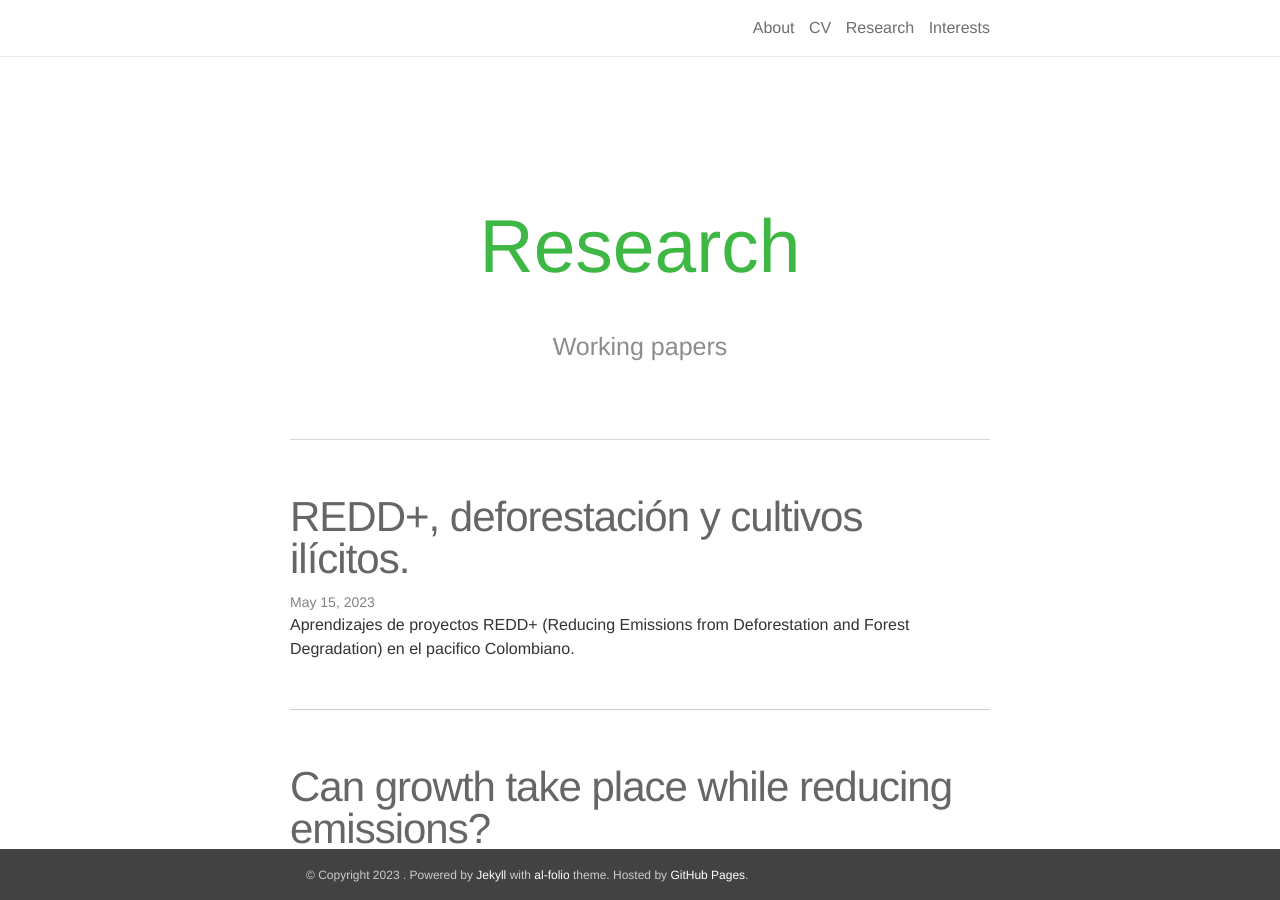
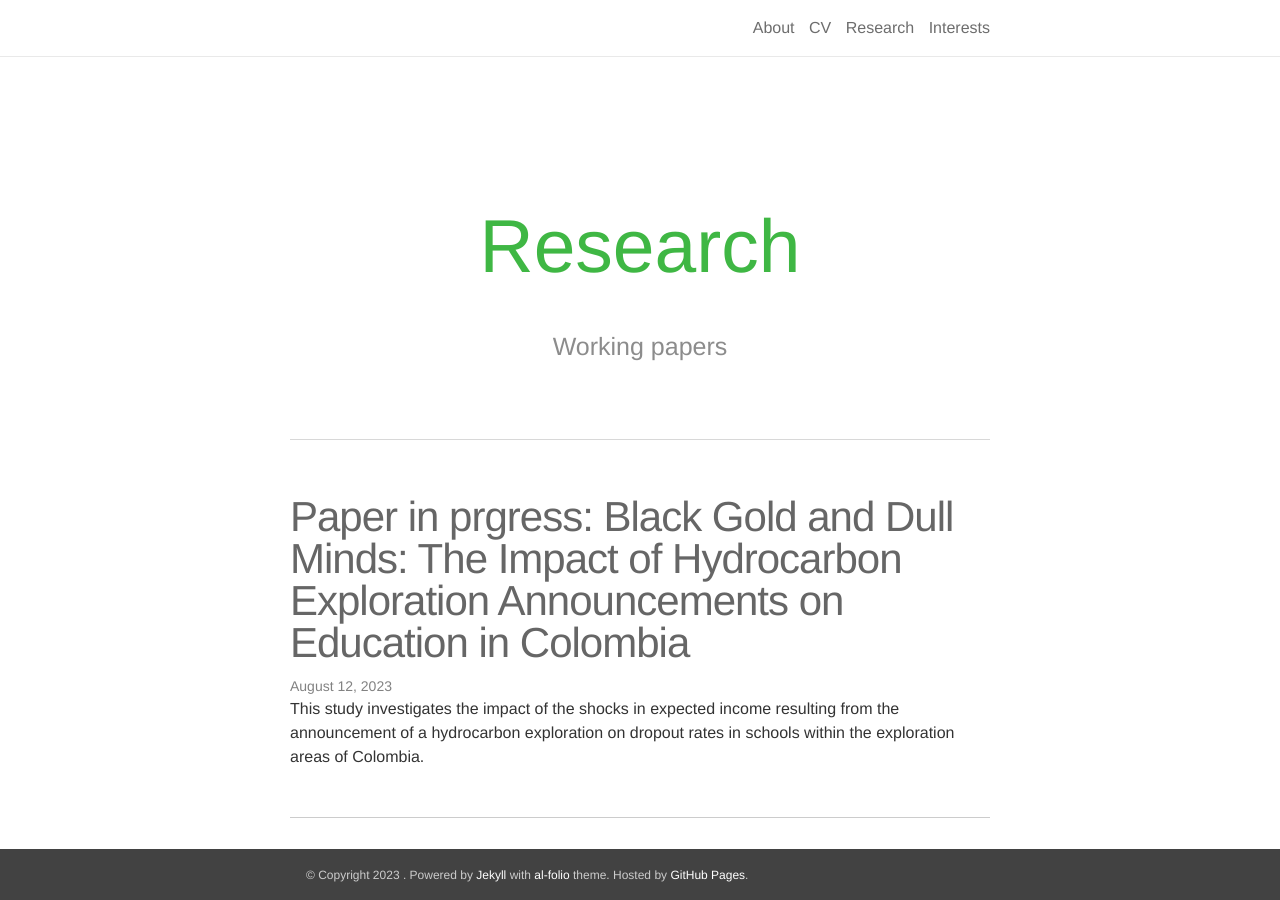
Before and after one commit to polanco-jaime/polanco-jaime.github.io, a Jekyll site: the page built from articles/index.html, in a window 1280 px wide and 900 px high. Built offline with Jekyll 4.4.1, drawn with Linux system fonts in a browser that asks for light colours; nearby versions of some CDN libraries; the list of posts is cut into pages by our own code; comment, search, counter and statistics services are not loaded; some of the changed lines change nothing that is shown.

Commit message:
2023-08-12

```diff
--- a/_config.yml
+++ b/_config.yml
@@ -25,7 +25,11 @@
 
 # Tags
 tag_dir: tag
-
+categories:
+  - article
+  - notes
+  - projects
+  - working-papers
 # Edit SASS
 sass:
     sass_dir: _sass
@@ -94,3 +98,6 @@
 jquery_version: "1.12.4"
 katex_version: "0.11.1"
 anchorjs_version: "3.2.2"
+
+# Disable ImageMagick
+imagemagick: false
--- a/_posts/2023-06-30-article-redd.markdown
+++ /dev/null
@@ -1,31 +0,0 @@
----
-layout: post
-title: REDD+, deforestación y cultivos ilícitos.
-date: 2023-05-15 16:11:00-0400
-description: Aprendizajes de proyectos REDD+ (Reducing Emissions from Deforestation and Forest Degradation) en el pacifico Colombiano.
-inline: false
-categories: article
-comments: true
----
-
-<p class="cursive-text">Con: Carolina Castro, Santiago Herrera, María Alejandra Vélez.</p>
-
-<div class="img_row center">
-    <img src="{{ site.baseurl }}/assets/img/redd.jpg">
-</div>
-<div class="col three caption">
-    Foto desde Miramar, Bahía Málaga, Colombia.
-</div>
-
-La mayoría de los análisis sobre los impactos de REDD+ se enfocan en su eficiencia para evitar o reducir  la deforestación. En este estudio, además de examinar su <i>'efecto en la deforestación'</i>, se explora su <i>'efecto en el control de la expansión de los cultivos ilícitos'</i> para el caso de los [consejos comunitarios de comunidades negras](https://data-agenciadetierras.opendata.arcgis.com/maps/4f602976504c43ce86c470cac0443e8b/about) en el Pacífico Colombiano.
-{: .text-justify}
-
-
-Este caso es relevante pues según estudios previos, la titulación colectiva a comunidades negras ha disminuido la deforestación y porque allí se encuentra el 20% de los cultivos ilícitos del país. Este estudio busca entender <i>si la firma de acuerdos REDD+ por parte de los consejos comunitarios, además de la gobernanza colectiva, refuerza los sistemas de monitoreo y mejora las condiciones económicas para evitar la expansión de economías  ilícitas además de reducir la deforestación<i>. A través del uso de información satelital y herramientas econométricas, se encontró una relación causal entre la firma de los proyectos REDD+ y la reducción de los cultivos ilícitos durante los primeros años de implementación. Sin embargo, no se encontraron efectos significativos en la deforestación. Se evidencia que proyectos de conservación ambiental como los proyectos REDD+ pueden hacer frente a la expansión de cultivos ilícitos en el corto plazo y son una herramienta para distribuir los costos de la conservación.
-{: .text-justify}
-
-
-#### Proyecto en desarrollo, será presentado en [17th Biennial Conference of the International Society for Ecological Economics](https://theisee.wildapricot.org/event-5112431)
-
-
-***
--- /dev/null
+++ b/_posts/2023-06-30-black-gold.markdown
@@ -0,0 +1,33 @@
+---
+layout: post
+title: 'Paper in prgress: Black Gold and Dull Minds: The Impact of Hydrocarbon Exploration Announcements on Education in Colombia'
+date: 2023-08-12 16:11:00-0400
+description: This study investigates the impact of the shocks in expected income resulting from the announcement of a hydrocarbon exploration on dropout rates in schools within the exploration areas of Colombia.
+inline: false
+categories: working-papers
+comments: true
+---
+
+<p class="cursive-text">co-author: [Christian Posso](https://sites.google.com/site/christianpossosuarez/)</p>
+
+<!-- <div class="img_row center">
+    <img src="{{ site.baseurl }}/assets/img/redd.jpg">
+</div>
+<div class="col three caption">
+    Foto desde Miramar, Bahía Málaga, Colombia.
+</div> -->
+
+This study investigates the impact of the shocks in expected income resulting from the announcement of a hydrocarbon exploration on dropout rates in schools within the exploration areas of Colombia. Employing a Geographic Regression Discontinuity Design, we capture the local impact of exploration announcements and establish a causal relationship.
+Our findings reveal a significant reduction in dropout rates among elementary school pupils, with a more pronounced effect observed among girls. However, an increase in dropout rates is observed among secondary school pupils. These results highlight the complex and nuanced relationship between natural resources and educational outcomes, suggesting the presence of underlying factors influencing dropout rates at different stages of schooling.
+These findings underscore the critical importance of incorporating the impact of expected income shocks in educational policy formulation, particularly within exploration and explotaition of natural resources areas.
+{: .text-justify}
+
+<!--
+Este caso es relevante pues según estudios previos, la titulación colectiva a comunidades negras ha disminuido la deforestación y porque allí se encuentra el 20% de los cultivos ilícitos del país. Este estudio busca entender <i>si la firma de acuerdos REDD+ por parte de los consejos comunitarios, además de la gobernanza colectiva, refuerza los sistemas de monitoreo y mejora las condiciones económicas para evitar la expansión de economías  ilícitas además de reducir la deforestación<i>. A través del uso de información satelital y herramientas econométricas, se encontró una relación causal entre la firma de los proyectos REDD+ y la reducción de los cultivos ilícitos durante los primeros años de implementación. Sin embargo, no se encontraron efectos significativos en la deforestación. Se evidencia que proyectos de conservación ambiental como los proyectos REDD+ pueden hacer frente a la expansión de cultivos ilícitos en el corto plazo y son una herramienta para distribuir los costos de la conservación.
+{: .text-justify}
+
+
+#### Proyecto en desarrollo, será presentado en [17th Biennial Conference of the International Society for Ecological Economics](https://theisee.wildapricot.org/event-5112431) -->
+
+
+***
```
Also changed, not shown: 6 other files.
